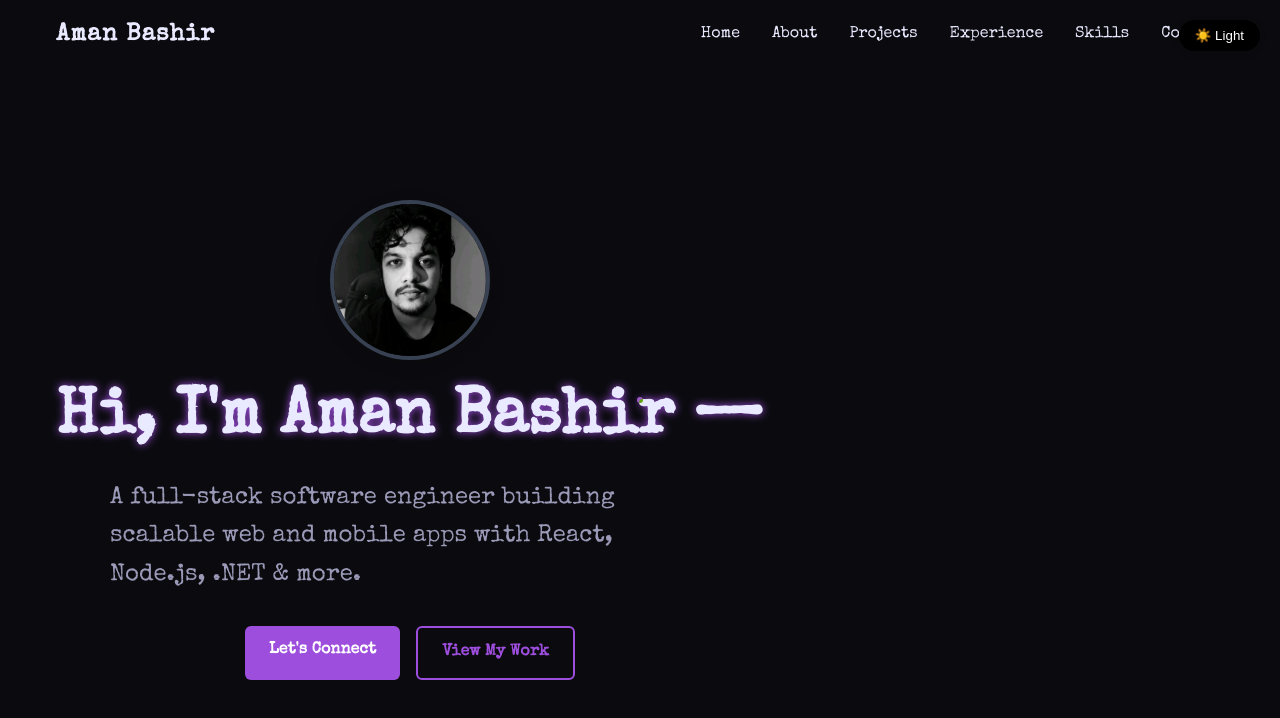
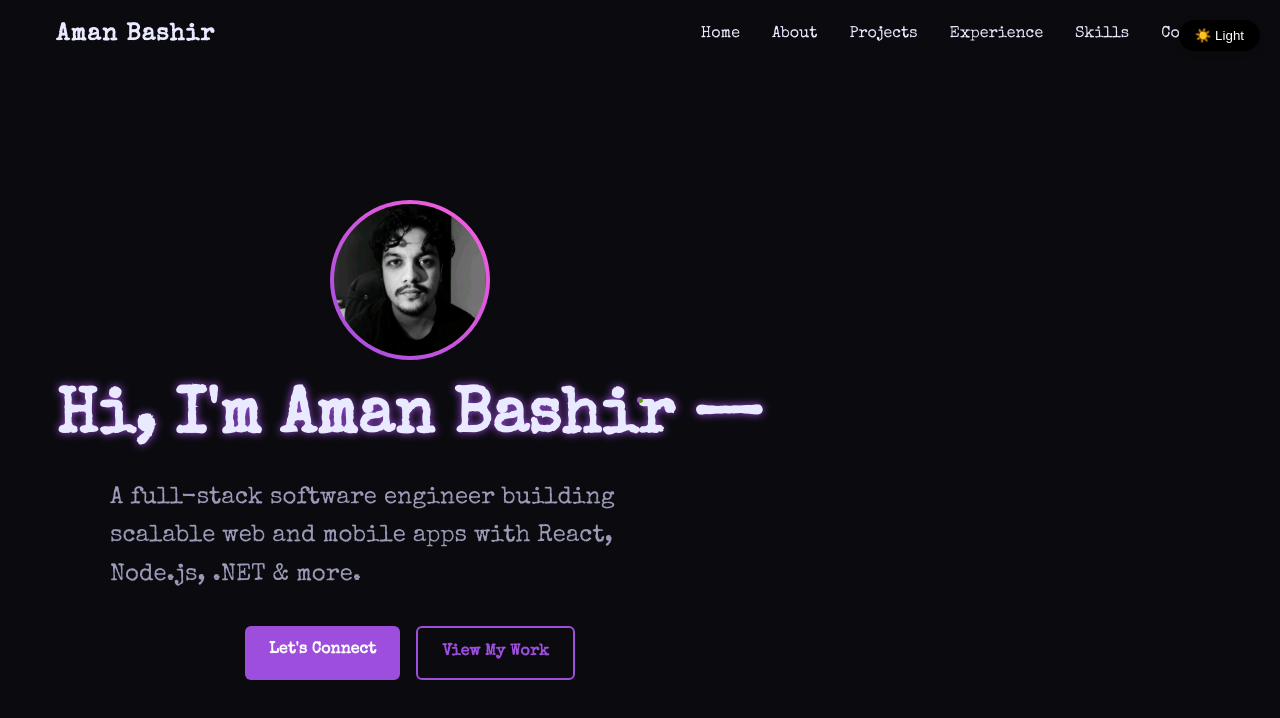
Before and after one commit to aman-technyx/amanbashir.dev, a React (Vite) app: page / in a window 1280 px wide. Shown: the top 718 px of the page. Built offline with nearby package versions, Linux system fonts and the light colour scheme.

Commit message:
add gradient in profile pic

```diff
--- a/src/styles/main.scss
+++ b/src/styles/main.scss
@@ -430,10 +430,119 @@ $font-family: 'Special Elite', cursive, sans-serif;
     height: 160px;
     object-fit: cover;
     border-radius: 50%;
-    box-shadow: 0 4px 16px rgba(0, 0, 0, 0.15);
     margin-bottom: 24px;
-    border: 4px solid var(--border-white);
-    background: var(--background-light);
+    border: 4px solid transparent;
+    background: linear-gradient(45deg, var(--blue-primary), var(--blue-secondary)) padding-box,
+        linear-gradient(45deg, var(--blue-primary), var(--blue-secondary)) border-box;
+    background-clip: padding-box, border-box;
+    position: relative;
+    z-index: 1;
+}
+
+.hero-image::before {
+    content: '';
+    position: absolute;
+    top: -8px;
+    left: -8px;
+    right: -8px;
+    bottom: -8px;
+    background: linear-gradient(45deg, var(--blue-primary), var(--blue-secondary));
+    border-radius: 50%;
+    z-index: -1;
+    animation: gradient-rotate 4s ease-in-out infinite, gradient-pulse 3s ease-in-out infinite;
+    filter: blur(8px);
+    opacity: 0.7;
+}
+
+.hero-image::after {
+    content: '';
+    position: absolute;
+    top: -4px;
+    left: -4px;
+    right: -4px;
+    bottom: -4px;
+    background: linear-gradient(45deg, var(--blue-primary), var(--blue-secondary));
+    border-radius: 50%;
+    z-index: -1;
+    animation: gradient-rotate 3s ease-in-out infinite reverse, gradient-pulse 2.5s ease-in-out infinite;
+    filter: blur(4px);
+    opacity: 0.5;
+}
+
+@keyframes gradient-rotate {
+    0% {
+        transform: rotate(0deg) scale(1);
+    }
+
+    25% {
+        transform: rotate(90deg) scale(1.05);
+    }
+
+    50% {
+        transform: rotate(180deg) scale(1);
+    }
+
+    75% {
+        transform: rotate(270deg) scale(1.05);
+    }
+
+    100% {
+        transform: rotate(360deg) scale(1);
+    }
+}
+
+@keyframes gradient-pulse {
+
+    0%,
+    100% {
+        opacity: 0.7;
+        filter: blur(8px);
+    }
+
+    50% {
+        opacity: 1;
+        filter: blur(12px);
+    }
+}
+
+@keyframes glow-breathe {
+
+    0%,
+    100% {
+        box-shadow:
+            0 0 20px var(--blue-primary),
+            0 0 40px var(--blue-primary),
+            0 0 60px var(--blue-primary);
+    }
+
+    50% {
+        box-shadow:
+            0 0 30px var(--blue-primary),
+            0 0 60px var(--blue-primary),
+            0 0 90px var(--blue-primary);
+    }
+}
+
+/* Enhanced glow effect for dark mode */
+.dark .hero-image::before,
+.app.dark-theme .hero-image::before {
+    filter: blur(12px);
+    opacity: 0.8;
+    animation: gradient-rotate 4s ease-in-out infinite, gradient-pulse 3s ease-in-out infinite, glow-breathe 4s ease-in-out infinite;
+    box-shadow:
+        0 0 20px var(--blue-primary),
+        0 0 40px var(--blue-primary),
+        0 0 60px var(--blue-primary);
+}
+
+.dark .hero-image::after,
+.app.dark-theme .hero-image::after {
+    filter: blur(6px);
+    opacity: 0.6;
+    animation: gradient-rotate 3s ease-in-out infinite reverse, gradient-pulse 2.5s ease-in-out infinite, glow-breathe 3s ease-in-out infinite;
+    box-shadow:
+        0 0 15px var(--blue-secondary),
+        0 0 30px var(--blue-secondary);
 }
 
 // Header logo
```
